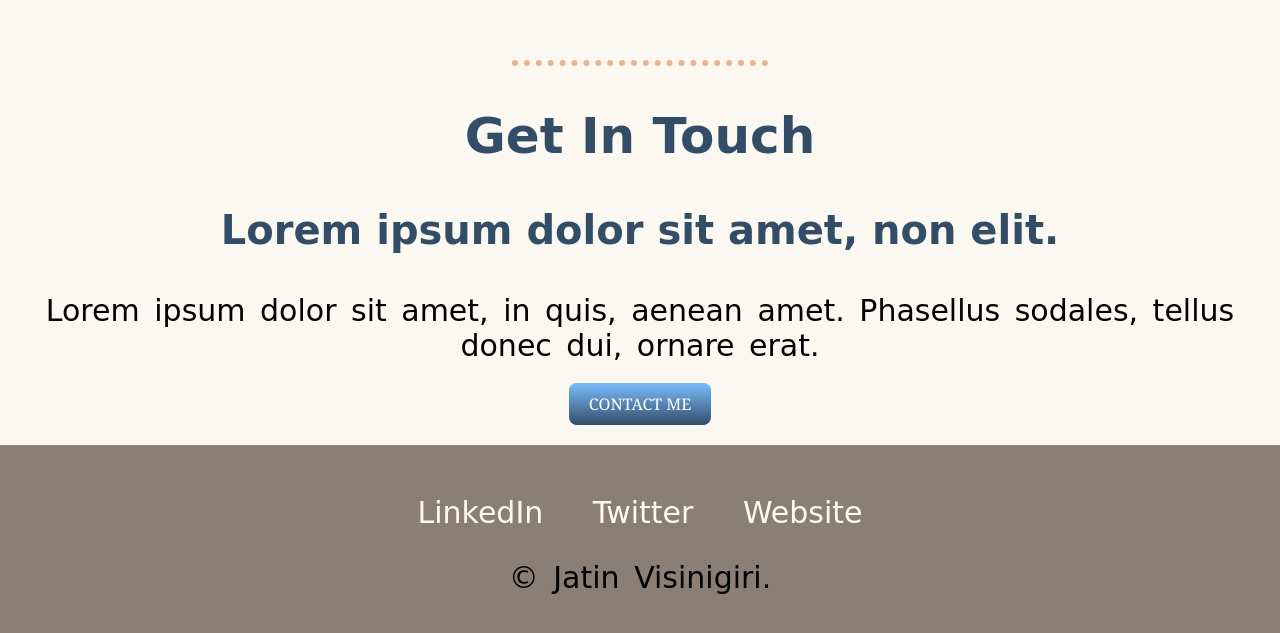
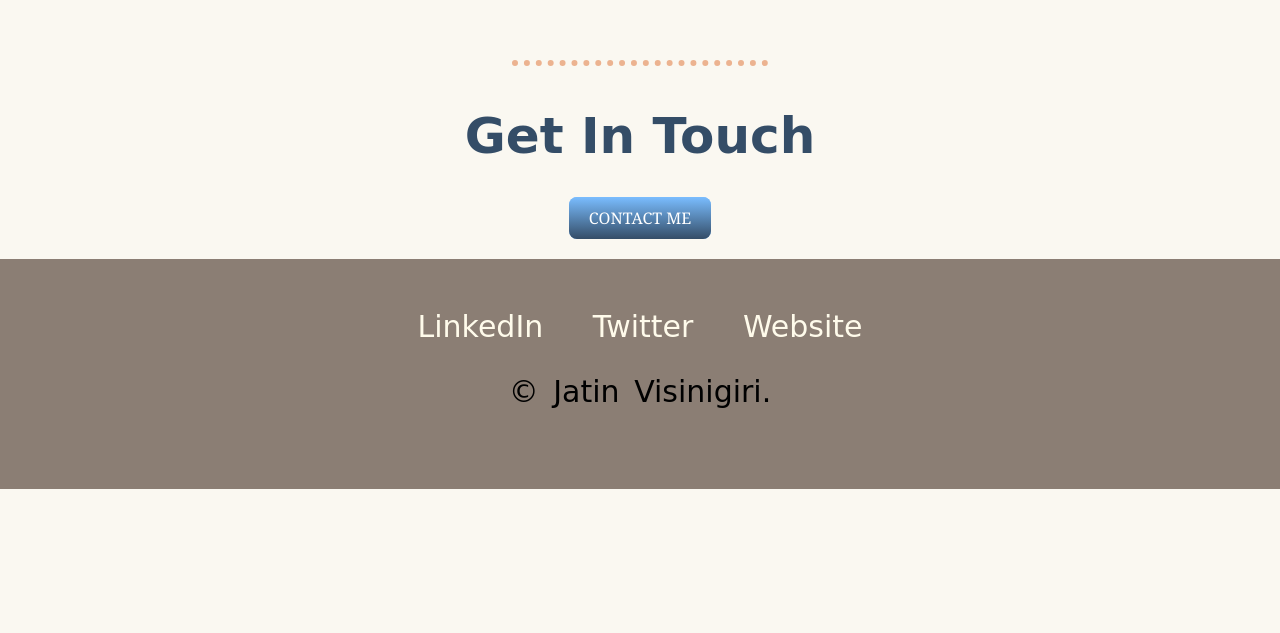
Before and after one commit to Jatinvisin/jatinvisin.github.io, a plain HTML site: page index.html in a window 1280 px wide. Shown: the part 3414-4047 px from the top of the page. After the commit the page ends 3903 px from the top, so only its background shows below. Drawn offline with Linux system fonts and the light colour scheme; a web font is replaced by a local one.

Commit message:
Update index.html

```diff
--- a/index.html
+++ b/index.html
@@ -63,8 +63,7 @@
     <hr>
     <div class="contact-me">
       <h2>Get In Touch</h2>
-      <h3>Lorem ipsum dolor sit amet, non elit.</h3>
-      <p>Lorem ipsum dolor sit amet, in quis, aenean amet. Phasellus sodales, tellus donec dui, ornare erat.</p>
+
       <a class="btn" href="mailto:v.jatin2001@gmail.com">CONTACT ME</a>
     </div>
   </div>
```
